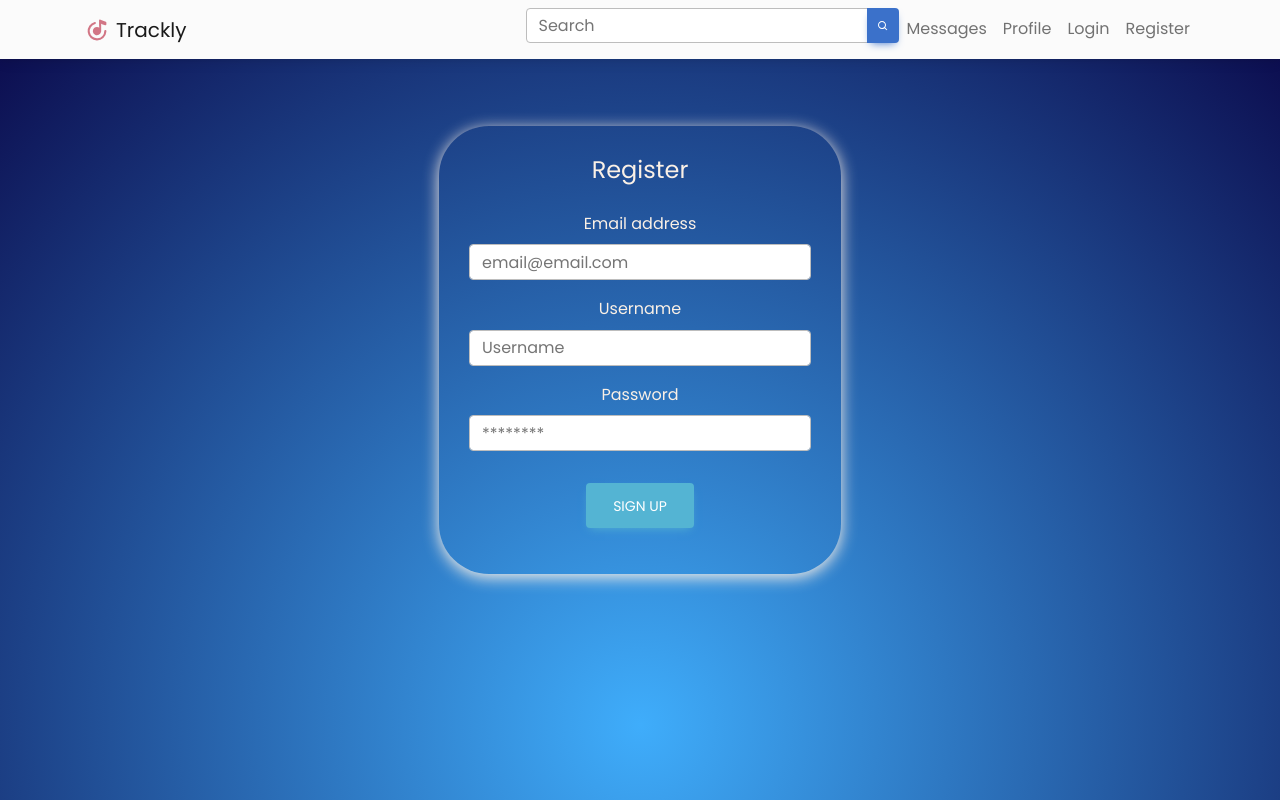
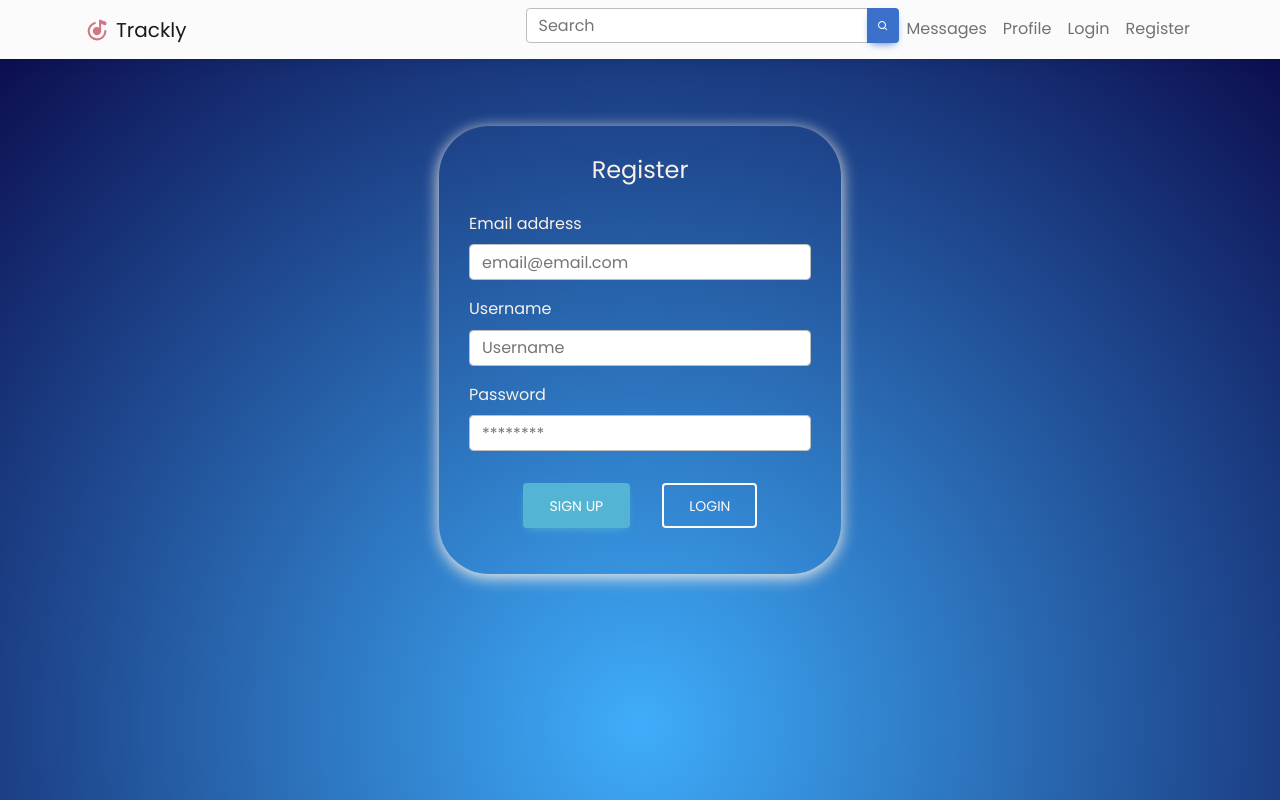
Before and after one commit to morvernm/Trackly, a React (Create React App) app in the folder Trackly_Project/frontend/: page /register in a window 1280 px wide. Shown: the top 800 px of the page. Built offline with nearby package versions, Linux system fonts and the light colour scheme.

Commit message:
Added axios for user authentication

```diff
--- a/Trackly_Project/frontend/src/components/register.js
+++ b/Trackly_Project/frontend/src/components/register.js
@@ -1,4 +1,5 @@
-import { Container, Form, Button } from "react-bootstrap";
+import { Form, Button, Container } from "react-bootstrap";
+import { Link } from "react-router-dom";
 // used Boostrap React documentation for form components
 // https://react-bootstrap.netlify.app/docs/forms/overview
 export const Register = () => {
@@ -9,6 +10,7 @@ export const Register = () => {
                     <h4>Register</h4>
                     <br />
                     <br />
+                {/*<div className="input-group mb-3">*/}
                     <Form className="login-f">
                         <Form.Group className="mb-3" controlId="formBasicEmail">
                             <Form.Label>Email address</Form.Label>
@@ -24,11 +26,15 @@ export const Register = () => {
                              <Form.Label>Password</Form.Label>
                              <Form.Control type="password" placeholder="********" />
                         </Form.Group>
-
                         <Button variant="info" type="submit" size="lg"> Sign up </Button>
+                  {/*<br />*/}
+                       <Link to="/login"><Button variant="outline-light" type="submit" size="lg"> Login </Button></Link>
                     </Form>
                 </div>
+                {/*</div>*/}
             </Container>
+
+
         </div>
     )
 }
--- a/Trackly_Project/frontend/src/pages/login.js
+++ b/Trackly_Project/frontend/src/pages/login.js
@@ -1,4 +1,5 @@
 import { Form, Button, Container } from "react-bootstrap";
+import { Link } from "react-router-dom";
 // used Boostrap React documentation for form components
 // https://react-bootstrap.netlify.app/docs/forms/overview
 export const Login = () => {
@@ -23,7 +24,7 @@ export const Login = () => {
                         </Form.Group>
                         <Button variant="info" type="submit" size="lg"> Log in</Button>
                   {/*<br />*/}
-                        <Button variant="outline-light" type="submit" size="lg"> Create an account</Button>
+                        <Link to="/register"><Button variant="outline-light" type="submit" size="lg"> Create an account</Button></Link>
                     </Form>
                 </div>
                 {/*</div>*/}
--- a/Trackly_Project/frontend/src/styles.css
+++ b/Trackly_Project/frontend/src/styles.css
@@ -163,10 +163,9 @@ height: 30px;
 .forgot-pass {
   align-self: center;
 }
-.login-f .form-label {
-  align-self: flex-start;
+.login-f .mb-3{
+  text-align: left;
 }
-
 
 
 /*Image styling*/
@@ -217,3 +216,7 @@ footer {
   margin: 0px;
   padding: 0px;
 }
+
+a {
+  color: black;
+}
```
Also changed, not shown: Trackly_Project/frontend/src/axios.js (added, +21 -0 lines). Lines whose indentation alone changed are shown as unchanged.
